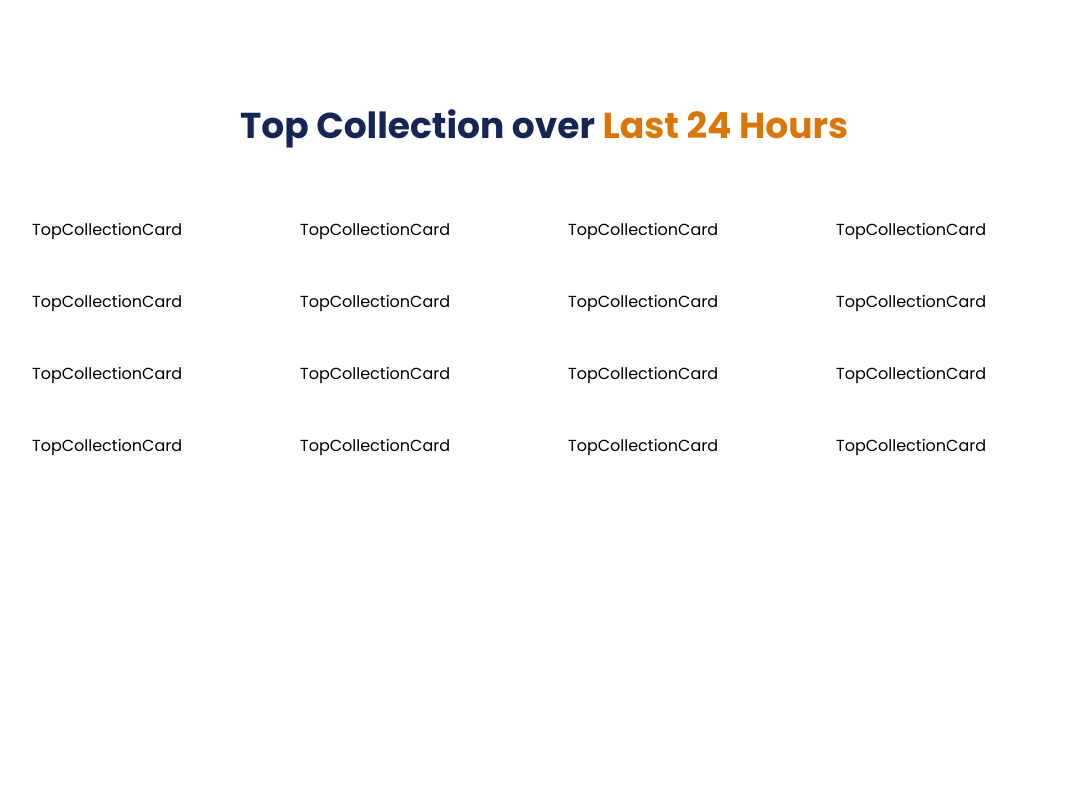
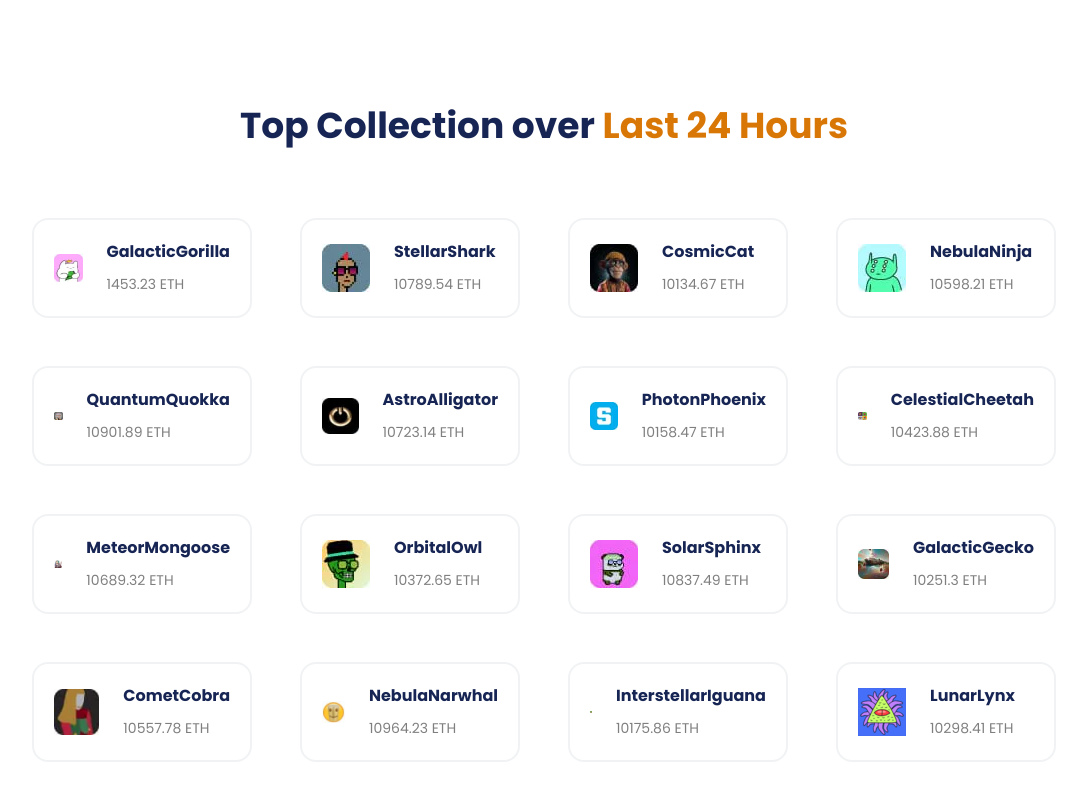
Before and after one commit to moonspark78/NFT_NextJS_Project, a Next.js app: page / in a window 1280 px wide. Shown: the part 1720-2520 px from the top of the page, without its empty margins (96-1183 px from the left). Before the commit the page ends 2226 px from the top, so only its background shows below. Built offline with nearby package versions, Linux system fonts and the light colour scheme.

Commit message:
working on   TopCollectionCard  Component

```diff
--- a/app/Components/Helper/Home/TopCollection/TopCollectionCard.tsx
+++ b/app/Components/Helper/Home/TopCollection/TopCollectionCard.tsx
@@ -1,3 +1,4 @@
+import Image from 'next/image';
 import React from 'react'
 
 
@@ -13,7 +14,22 @@ type Props ={
 
 const TopCollectionCard = ({data}: Props) => {
   return (
-    <div>TopCollectionCard</div>
+    <div className='rounded-2xl hover:shadow-md transition-all  duration-150 border-2 cursor-pointer
+     border-gray-300 border-opacity-30 p-5'>
+        <div className='flex items-center space-x-6'>
+            <div>
+                <Image alt="img" src={data.image} width={48} height={48}/>
+            </div>
+            <div>
+                <h1 className='text-base text-blue-950 hover:text-indigo-800 font-bold mb-2'>
+                    {data.name}
+                </h1>
+                <span className='text-sm text-black text-opacity-50'>
+                    {data.eth} ETH
+                </span>
+            </div>
+        </div>
+    </div>
   )
 }
 
```
